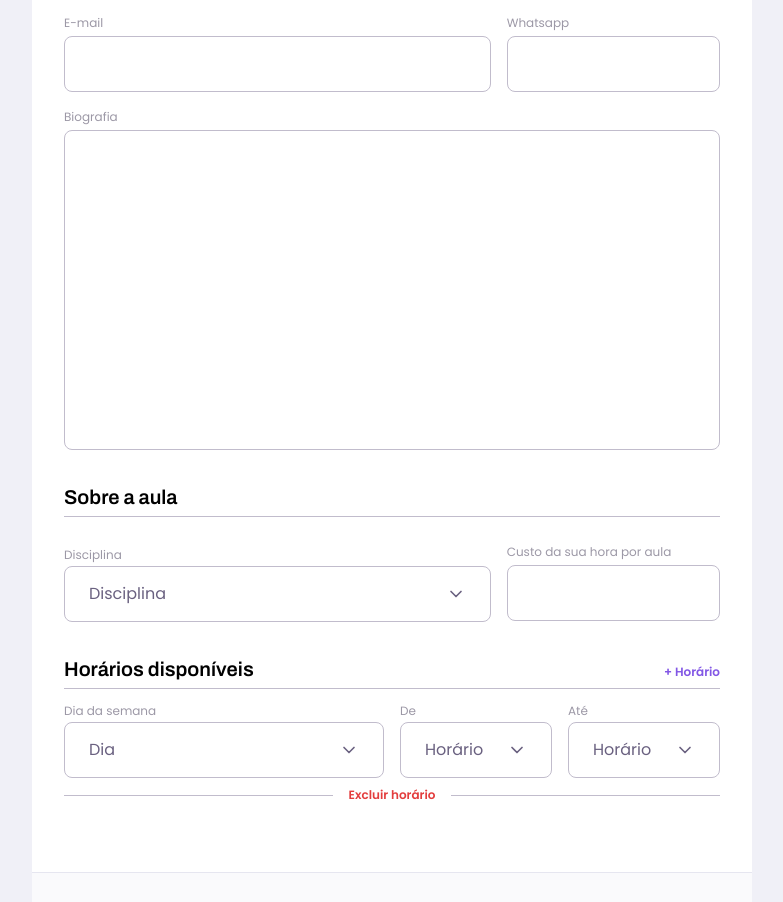
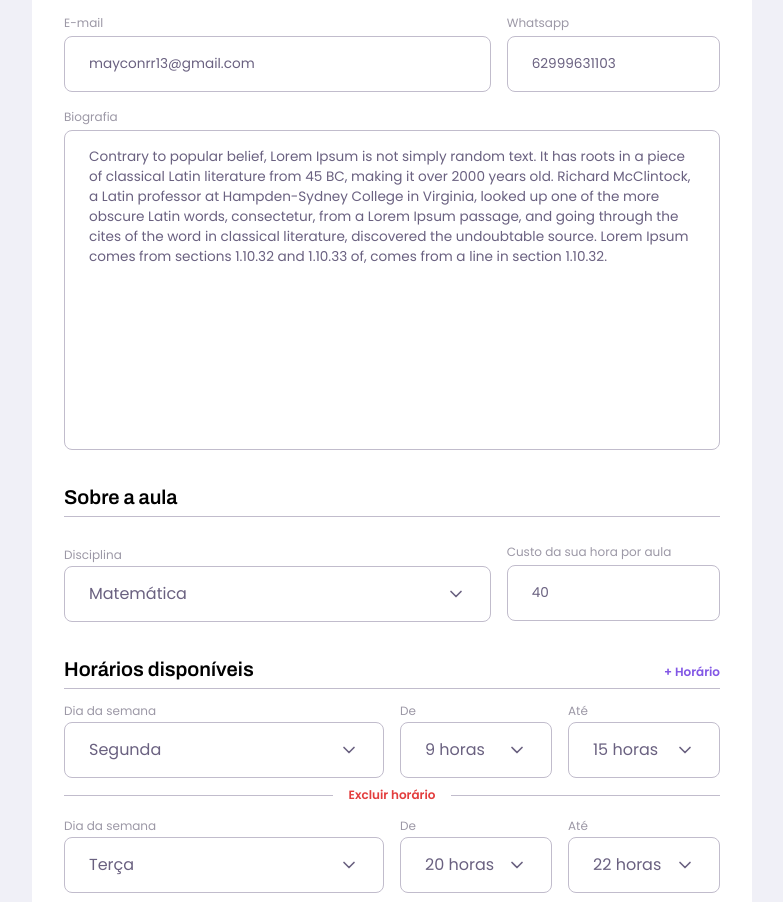
Before and after one commit to mayconrr13/proffy-2.0, a React (Create React App) app: page /profile in a window 1280 px wide. Shown: the part 645-1547 px from the top of the page, without its empty margins (248-1031 px from the left). Built offline with nearby package versions, Linux system fonts and the light colour scheme; data requests are answered from the project's data file.

Commit message:
add profile form initial data

```diff
--- a/server.json
+++ b/server.json
@@ -7,6 +7,10 @@
     {
       "connection": "3747f84c-4a66-4635-a3cd-28bd756e73b2",
       "id": 2
+    },
+    {
+      "connection": "3d0806c3-a510-4d6f-a8fd-6640dbed8dde",
+      "id": 3
     }
   ],
   "teachers": [
--- a/src/pages/Profile/index.tsx
+++ b/src/pages/Profile/index.tsx
@@ -1,3 +1,9 @@
+import { useFieldArray, useForm } from 'react-hook-form';
+import { useCallback, useEffect, useState } from 'react';
+
+import { yupResolver } from '@hookform/resolvers/yup';
+import * as yup from 'yup';
+
 import {
   Container,
   TopWrapper,
@@ -28,7 +34,86 @@ import {
   weekDayOptions,
 } from '../../data/selectMenuOptions';
 
+import { api } from '../../services/api';
+
+interface AvailableScheduleProps {
+  weekDay: number;
+  from: number;
+  to: number;
+}
+
+interface FormProps {
+  name: string;
+  lastName: string;
+  email: string;
+  whatsapp: string;
+  bio: string;
+  subject: string;
+  price: number;
+  availableSchedule: AvailableScheduleProps[];
+}
+
+const schema = yup.object().shape({
+  whatsapp: yup.string().required('Insira o número do Whatsapp com DDD'),
+  bio: yup.string().required('Biografia obrigatória'),
+  subject: yup.string().required('Selecione uma disciplina'),
+  price: yup.number().required('Informe o preço da sua hora aula'),
+});
+
 export const Profile = (): JSX.Element => {
+  const [initialAvailableSchedule, setInitialAvailableSchedule] = useState<
+    AvailableScheduleProps[]
+  >([] as AvailableScheduleProps[]);
+  const [initialSubject, setInitialSubject] = useState('');
+  const [isLoading, setIsLoading] = useState(true);
+
+  const cleanInitialAvailableSchedule = useCallback(() => {
+    if (initialAvailableSchedule.length === 0) {
+      return;
+    }
+
+    setInitialAvailableSchedule([] as AvailableScheduleProps[]);
+  }, [initialAvailableSchedule]);
+
+  const { register, control, handleSubmit, reset } = useForm<FormProps>({
+    resolver: yupResolver(schema),
+  });
+
+  const { fields, append, remove } = useFieldArray({
+    name: 'availableSchedule',
+    control,
+  });
+
+  const submitProfileChanges = useCallback((data) => {
+    console.log(data);
+  }, []);
+
+  useEffect(() => {
+    const getFormInitialData = async () => {
+      const response = await api.get(`/teachers?email=mayconrr13@gmail.com`);
+
+      setInitialAvailableSchedule(response.data[0].availableSchedule);
+      setInitialSubject(response.data[0].subject);
+      reset({
+        name: response.data[0].name,
+        lastName: response.data[0].lastName,
+        email: response.data[0].email,
+        whatsapp: response.data[0].whatsapp,
+        bio: response.data[0].bio,
+        price: response.data[0].price / 100,
+        subject: response.data[0].subject,
+        availableSchedule: response.data[0].availableSchedule,
+      });
+      setIsLoading(false);
+    };
+
+    getFormInitialData();
+  }, [reset]);
+
+  if (isLoading === true) {
+    return <p>Loading...</p>;
+  }
+
   return (
     <Container>
       <TopWrapper>
@@ -54,15 +139,27 @@ export const Profile = (): JSX.Element => {
             <span />
 
             <NameSection>
-              <ProfileInput id="name" label="Nome" />
-              <ProfileInput id="lastName" label="Sobrenome" />
+              <ProfileInput id="name" label="Nome" {...register('name')} />
+              <ProfileInput
+                id="lastName"
+                label="Sobrenome"
+                {...register('lastName')}
+              />
             </NameSection>
             <ContactSection>
-              <ProfileInput id="email" label="E-mail" />
-              <ProfileInput id="whatsapp" label="Whatsapp" />
+              <ProfileInput id="email" label="E-mail" {...register('email')} />
+              <ProfileInput
+                id="whatsapp"
+                label="Whatsapp"
+                {...register('whatsapp')}
+              />
             </ContactSection>
 
-            <BiographyInput id="biography" label="Biografia" />
+            <BiographyInput
+              id="biography"
+              label="Biografia"
+              {...register('bio')}
+            />
 
             <h3>Sobre a aula</h3>
             <span />
@@ -70,23 +167,62 @@ export const Profile = (): JSX.Element => {
             <ClassSection>
               <div>
                 <span>Disciplina</span>
-                <SelectBox placeholder="Disciplina" content={subjectsOptions} />
+                <SelectBox
+                  placeholder="Disciplina"
+                  content={subjectsOptions}
+                  defaultItem={
+                    initialSubject !== '' ? initialSubject : undefined
+                  }
+                  {...register('subject')}
+                />
               </div>
-              <ProfileInput id="price" label="Custo da sua hora por aula" />
+              <ProfileInput
+                id="price"
+                label="Custo da sua hora por aula"
+                {...register('price')}
+              />
             </ClassSection>
 
             <ScheduleContainer>
               <section>
                 <h3>Horários disponíveis</h3>
-                <button type="button">+ Horário</button>
+                <button
+                  type="button"
+                  onClick={() =>
+                    append({
+                      weekDay: 0,
+                      from: 0,
+                      to: 0,
+                    })
+                  }
+                  disabled={fields.length === 6}
+                >
+                  + Horário
+                </button>
               </section>
               <span />
 
-              <ScheduleItem>
+              {fields.map((field, index) => {
+                return (
+                  <ScheduleItem key={field.id}>
                     <ScheduleDetails>
                       <div>
                         <span>Dia da semana</span>
-                    <SelectBox placeholder="Dia" content={weekDayOptions} />
+                        <SelectBox
+                          placeholder="Dia"
+                          content={weekDayOptions}
+                          defaultItem={
+                            index <= initialAvailableSchedule.length - 1
+                              ? initialAvailableSchedule[index].weekDay
+                              : undefined
+                          }
+                          {...register(
+                            `availableSchedule.${index}.weekDay` as const,
+                            {
+                              required: true,
+                            },
+                          )}
+                        />
                       </div>
 
                       <section>
@@ -95,6 +231,17 @@ export const Profile = (): JSX.Element => {
                           <SelectBox
                             placeholder="Horário"
                             content={scheduleOptions}
+                            defaultItem={
+                              index <= initialAvailableSchedule.length - 1
+                                ? initialAvailableSchedule[index].from
+                                : undefined
+                            }
+                            {...register(
+                              `availableSchedule.${index}.from` as const,
+                              {
+                                required: true,
+                              },
+                            )}
                           />
                         </div>
                         <div>
@@ -102,6 +249,17 @@ export const Profile = (): JSX.Element => {
                           <SelectBox
                             placeholder="Horário"
                             content={scheduleOptions}
+                            defaultItem={
+                              index <= initialAvailableSchedule.length - 1
+                                ? initialAvailableSchedule[index].to
+                                : undefined
+                            }
+                            {...register(
+                              `availableSchedule.${index}.to` as const,
+                              {
+                                required: true,
+                              },
+                            )}
                           />
                         </div>
                       </section>
@@ -109,10 +267,20 @@ export const Profile = (): JSX.Element => {
 
                     <DeleteScheduleSection>
                       <span />
-                  <button type="button">Excluir horário</button>
+                      <button
+                        type="button"
+                        onClick={() => {
+                          remove(index);
+                          cleanInitialAvailableSchedule();
+                        }}
+                      >
+                        Excluir horário
+                      </button>
                       <span />
                     </DeleteScheduleSection>
                   </ScheduleItem>
+                );
+              })}
             </ScheduleContainer>
           </FormContent>
 
--- a/src/pages/Teach/index.tsx
+++ b/src/pages/Teach/index.tsx
@@ -88,24 +88,24 @@ export const Teach = (): JSX.Element => {
     const getFormInitialData = async () => {
       const response = await api.get(`/teachers?email=mayconrr13@gmail.com`);
 
-      setInitialAvailableSchedule([]);
-      setInitialSubject('');
+      // setInitialAvailableSchedule([]);
+      // setInitialSubject('');
+      // reset({
+      //   whatsapp: '',
+      //   bio: '',
+      //   price: 0,
+      //   subject: '',
+      //   availableSchedule: [],
+      // });
+      setInitialAvailableSchedule(response.data[0].availableSchedule);
+      setInitialSubject(response.data[0].subject);
       reset({
-        whatsapp: '',
-        bio: '',
-        price: 0,
-        subject: '',
-        availableSchedule: [],
+        whatsapp: response.data[0].whatsapp,
+        bio: response.data[0].bio,
+        price: response.data[0].price / 100,
+        subject: response.data[0].subject,
+        availableSchedule: response.data[0].availableSchedule,
       });
-      // setInitialAvailableSchedule(response.data[0].availableSchedule);
-      // setInitialSubject(response.data[0].subject);
-      // reset({
-      //   whatsapp: response.data[0].whatsapp,
-      //   bio: response.data[0].bio,
-      //   price: response.data[0].price / 100,
-      //   subject: response.data[0].subject,
-      //   availableSchedule: response.data[0].availableSchedule,
-      // });
       setIsLoading(false);
     };
 
```
Lines whose indentation alone changed are shown as unchanged.
